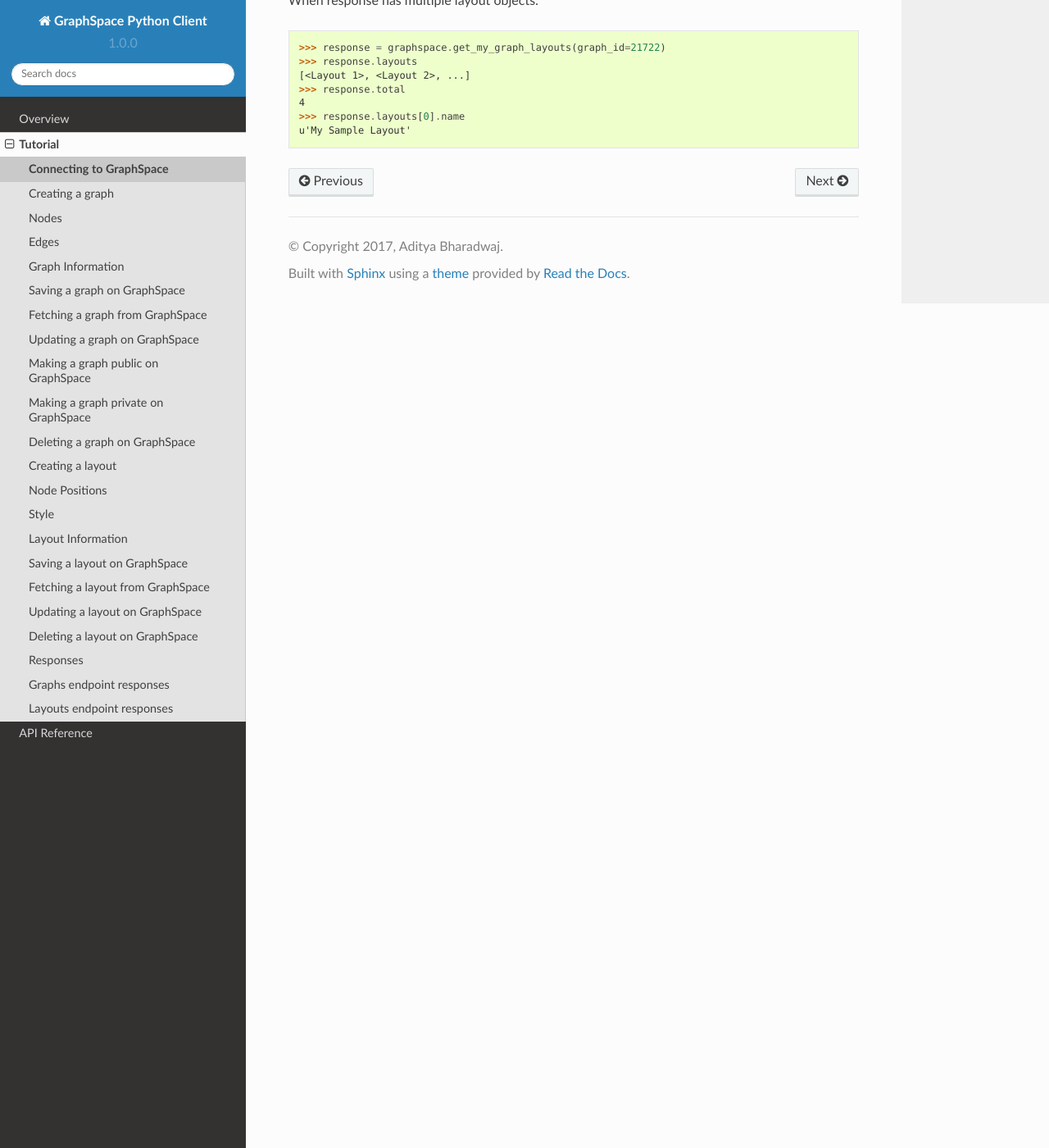
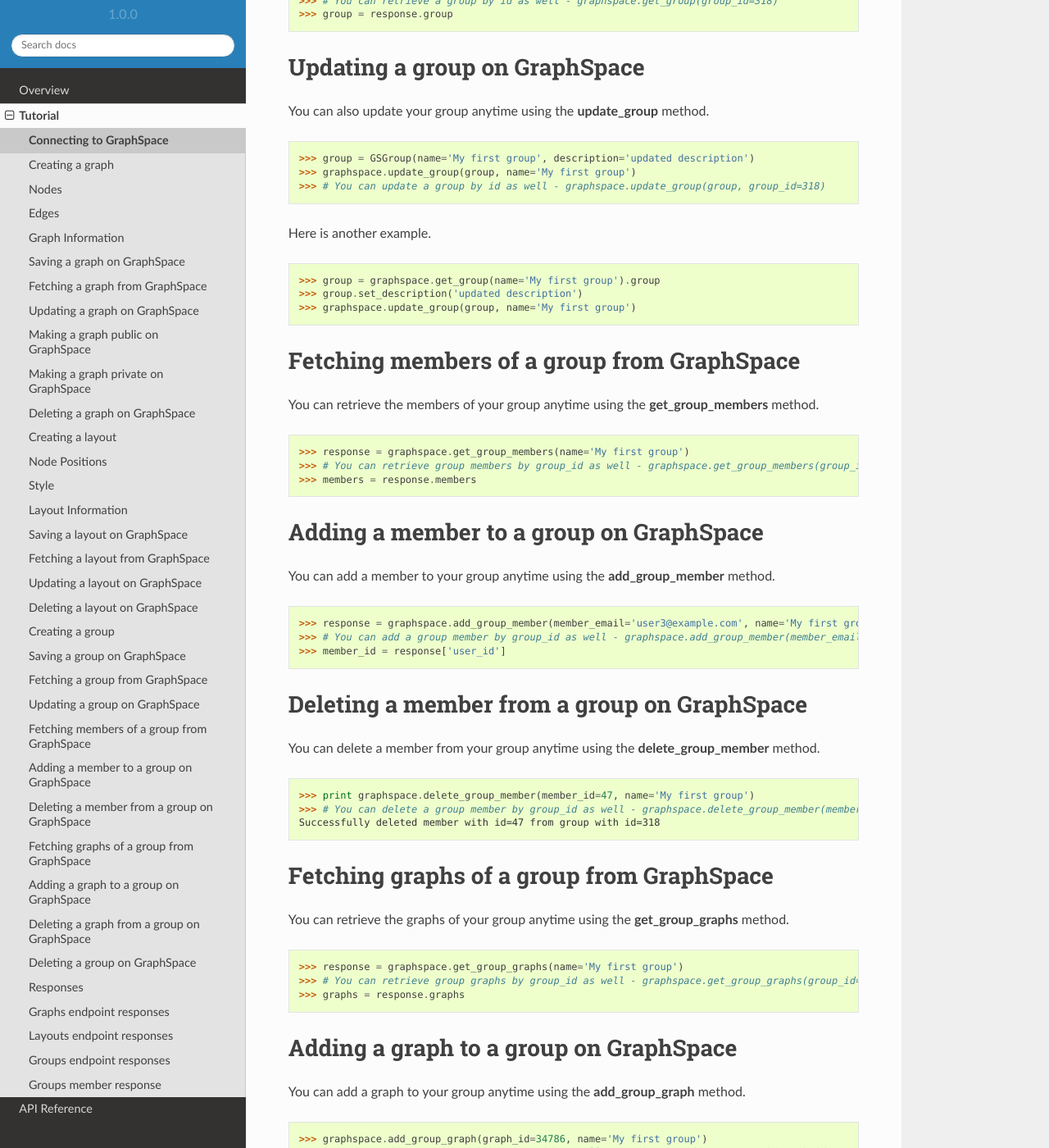
Before and after one commit to adbharadwaj/graphspace-python, a Sphinx documentation site: the page built from docs/tutorial/tutorial.rst, in a window 1280 px wide and 1400 px high, scrolled down 7711 px. Shown: the whole window at 82% size. Built offline with Sphinx 7.4.7 and the Read the Docs theme 2.0.0, drawn with Linux system fonts in a browser that asks for light colours; some of the changed text lies outside the part shown.

Commit message:
added tutorial for group endpoint methods

```diff
--- a/docs/tutorial/tutorial.rst
+++ b/docs/tutorial/tutorial.rst
@@ -46,6 +46,7 @@
 >>> G.add_edge('a', 'b', directed=True, popup='sample edge popup')
 >>> G.add_edge_style('a', 'b', directed=True, edge_style='dotted')
 
+
 Graph Information
 -----------------
 You can add more meaningful information about the graph like name, description and tags.
@@ -67,12 +68,14 @@
 
 .. image:: images/post_graph.png
 
+
 Fetching a graph from GraphSpace
 --------------------------------
 
 You can retrieve your saved graph anytime from GraphSpace using the **get_graph** method.
 
 >>> response = graphspace.get_graph('My Sample Graph')
+>>> # You can retrieve a graph by id as well - graphspace.get_graph_by_id(id)
 >>> graph = response.graph
 
 
@@ -202,7 +205,8 @@
 
 You can retrieve your saved layout anytime from GraphSpace using the **get_graph_layout** method.
 
->>> response = graphspace.get_graph_layout(graph_id=21722, layout_id=1068)
+>>> response = graphspace.get_graph_layout(graph_id=21722, name='My Sample Layout')
+>>> # You can retrieve a layout by id as well - graphspace.get_graph_layout(graph_id=21722, layout_id=1068)
 >>> layout = response.layout
 
 
@@ -217,7 +221,8 @@
 >>> L.add_edge_style('a', 'b', directed=True, edge_style='solid')
 >>> L.set_name('My Sample Layout')
 >>> L.set_is_shared(1)
->>> graphspace.update_graph_layout(graph_id=21722, layout_id=1068, layout=L)
+>>> graphspace.update_graph_layout(graph_id=21722, name='My Sample Layout', layout=L)
+>>> # You can update a layout by id as well - graphspace.update_graph_layout(graph_id=21722, layout_id=1068, layout=L)
 
 The updated layout will look like this on GraphSpace:
 
@@ -226,7 +231,7 @@
 Here is another example.
 
 >>> # Retrieving layout
->>> response = graphspace.get_graph_graph_layout(graph_id=21722, layout_id=1068)
+>>> response = graphspace.get_graph_graph_layout(graph_id=21722, name='My Sample Layout')
 >>> layout = response.layout
 >>> # Modifying the retrieved layout object
 >>> layout.set_node_position('b', y=30, x=67)
@@ -235,7 +240,7 @@
 >>> layout.add_edge_style('a', 'b', directed=True, edge_style='solid')
 >>> layout.set_is_shared(0)
 >>> # Updating layout
->>> graphspace.update_graph_layout(graph_id=21722, layout_id=1068, layout=layout)
+>>> graphspace.update_graph_layout(graph_id=21722, name='My Sample Layout', layout=layout)
 
 The updated layout in this case will look like this on GraphSpace:
 
@@ -247,8 +252,119 @@
 
 You can also delete your layout anytime using the **delete_graph_layout** method.
 
->>> print graphspace.delete_graph_layout(graph_id=21722, layout_id=1068)
+>>> print graphspace.delete_graph_layout(graph_id=21722, name='My Sample Layout')
+>>> # You can delete a layout by id as well - graphspace.delete_graph_layout(graph_id=21722, layout_id=1068)
 Successfully deleted layout with id=1068
+
+
+Creating a group
+----------------
+
+You can a create a group using the **GSGroup** class.
+
+>>> from graphspace_python.graphs.classes.gsgroup import GSGroup
+>>> group = GSGroup(name='My first group', description='sample group')
+
+You can also set name and description of the group using the **set_name** and **set_description** methods.
+
+>>> group = GSGroup()
+>>> group.set_name('My first group')
+>>> group.set_description('sample group')
+
+
+Saving a group on GraphSpace
+----------------------------
+You can save your group online using the **post_group** method.
+
+>>> graphspace.post_group(group)
+
+
+Fetching a group from GraphSpace
+--------------------------------
+
+You can retrieve your saved group anytime from GraphSpace using the **get_group** method.
+
+>>> response = graphspace.get_group(name='My first group')
+>>> # You can retrieve a group by id as well - graphspace.get_group(group_id=318)
+>>> group = response.group
+
+
+Updating a group on GraphSpace
+------------------------------
+You can also update your group anytime using the **update_group** method.
+
+>>> group = GSGroup(name='My first group', description='updated description')
+>>> graphspace.update_group(group, name='My first group')
+>>> # You can update a group by id as well - graphspace.update_group(group, group_id=318)
+
+Here is another example.
+
+>>> group = graphspace.get_group(name='My first group').group
+>>> group.set_description('updated description')
+>>> graphspace.update_group(group, name='My first group')
+
+
+Fetching members of a group from GraphSpace
+-------------------------------------------
+You can retrieve the members of your group anytime using the **get_group_members** method.
+
+>>> response = graphspace.get_group_members(name='My first group')
+>>> # You can retrieve group members by group_id as well - graphspace.get_group_members(group_id=318)
+>>> members = response.members
+
+
+Adding a member to a group on GraphSpace
+----------------------------------------
+You can add a member to your group anytime using the **add_group_member** method.
+
+>>> response = graphspace.add_group_member(member_email='user3@example.com', name='My first group')
+>>> # You can add a group member by group_id as well - graphspace.add_group_member(member_email='user3@example.com', group_id=318)
+>>> member_id = response['user_id']
+
+
+Deleting a member from a group on GraphSpace
+--------------------------------------------
+You can delete a member from your group anytime using the **delete_group_member** method.
+
+>>> print graphspace.delete_group_member(member_id=47, name='My first group')
+>>> # You can delete a group member by group_id as well - graphspace.delete_group_member(member_id=47, group_id=318)
+Successfully deleted member with id=47 from group with id=318
+
+
+Fetching graphs of a group from GraphSpace
+------------------------------------------
+You can retrieve the graphs of your group anytime using the **get_group_graphs** method.
+
+>>> response = graphspace.get_group_graphs(name='My first group')
+>>> # You can retrieve group graphs by group_id as well - graphspace.get_group_graphs(group_id=318)
+>>> graphs = response.graphs
+
+
+Adding a graph to a group on GraphSpace
+----------------------------------------
+You can add a graph to your group anytime using the **add_group_graph** method.
+
+>>> graphspace.add_group_graph(graph_id=34786, name='My first group')
+>>> # You can add a group graph by group_id as well - graphspace.add_group_graph(graph_id=34786, group_id=318)
+
+
+Deleting a graph from a group on GraphSpace
+-------------------------------------------
+You can delete a graph from your group anytime using the **delete_group_graph** method.
+
+>>> print graphspace.delete_group_graph(graph_id=34786, name='My first group')
+>>> # You can delete a group graph by group_id as well - graphspace.delete_group_graph(graph_id=34786, group_id=318)
+Successfully deleted graph with id=34786 from group with id=318
+
+
+Deleting a group on GraphSpace
+------------------------------
+
+You can also delete your group anytime using the **delete_group** method.
+
+>>> print graphspace.delete_group(name='My first group')
+>>> # You can delete a group by id as well - graphspace.delete_group(group_id=318)
+Successfully deleted group with id=318
 
 
 Responses
@@ -259,13 +375,13 @@
 Graphs endpoint responses
 -------------------------
 
-When response has a single graph object:
+When response has a single **Graph** object:
 
 >>> response = graphspace.get_graph('My Sample Graph')
 >>> response.graph.name
 u'My Sample Graph'
 
-When response has multiple graph objects:
+When response has multiple **Graph** objects:
 
 >>> response = graphspace.get_my_graphs()
 >>> response.graphs
@@ -278,13 +394,13 @@
 Layouts endpoint responses
 --------------------------
 
-When response has a single layout object:
+When response has a single **Layout** object:
 
->>> response = graphspace.get_graph_layout(graph_id=21722, layout_id=1068)
+>>> response = graphspace.get_graph_layout(graph_id=21722, name='My Sample Layout')
 >>> response.layout.name
 u'My Sample Layout'
 
-When response has multiple layout objects:
+When response has multiple **Layout** objects:
 
 >>> response = graphspace.get_my_graph_layouts(graph_id=21722)
 >>> response.layouts
@@ -293,3 +409,35 @@
 4
 >>> response.layouts[0].name
 u'My Sample Layout'
+
+Groups endpoint responses
+-------------------------
+
+When response has a single **Group** object:
+
+>>> response = graphspace.get_group(name='My first group')
+>>> response.group.name
+u'My first group'
+
+When response has multiple **Group** objects:
+
+>>> response = graphspace.get_my_groups()
+>>> response.groups
+[<Group 1>, <Group 2>, ...]
+>>> response.total
+3
+>>> response.layouts[0].name
+u'My first group'
+
+Groups member response
+----------------------
+
+Group member response consists of an array of **Member** objects.
+
+>>> response = graphspace.get_group_members(name='My first group')
+>>> response.members
+[<Member 1>, <Member 2>, ...]
+>>> response.total
+6
+>>> response.members[0].email
+u'user1@example.com'
```
Also changed, not shown: other parts of docs/tutorial/tutorial.rst (+2 -2 lines).
